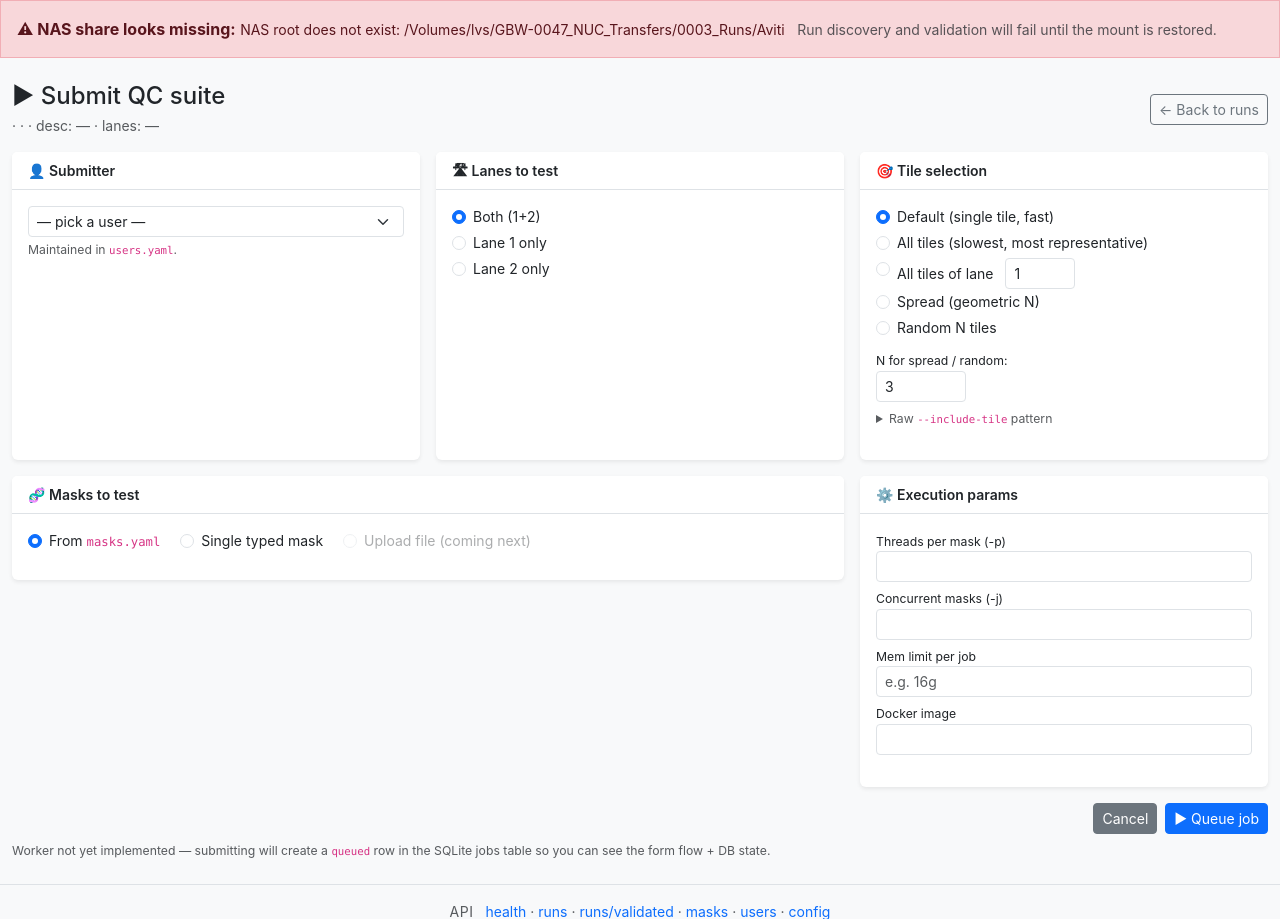
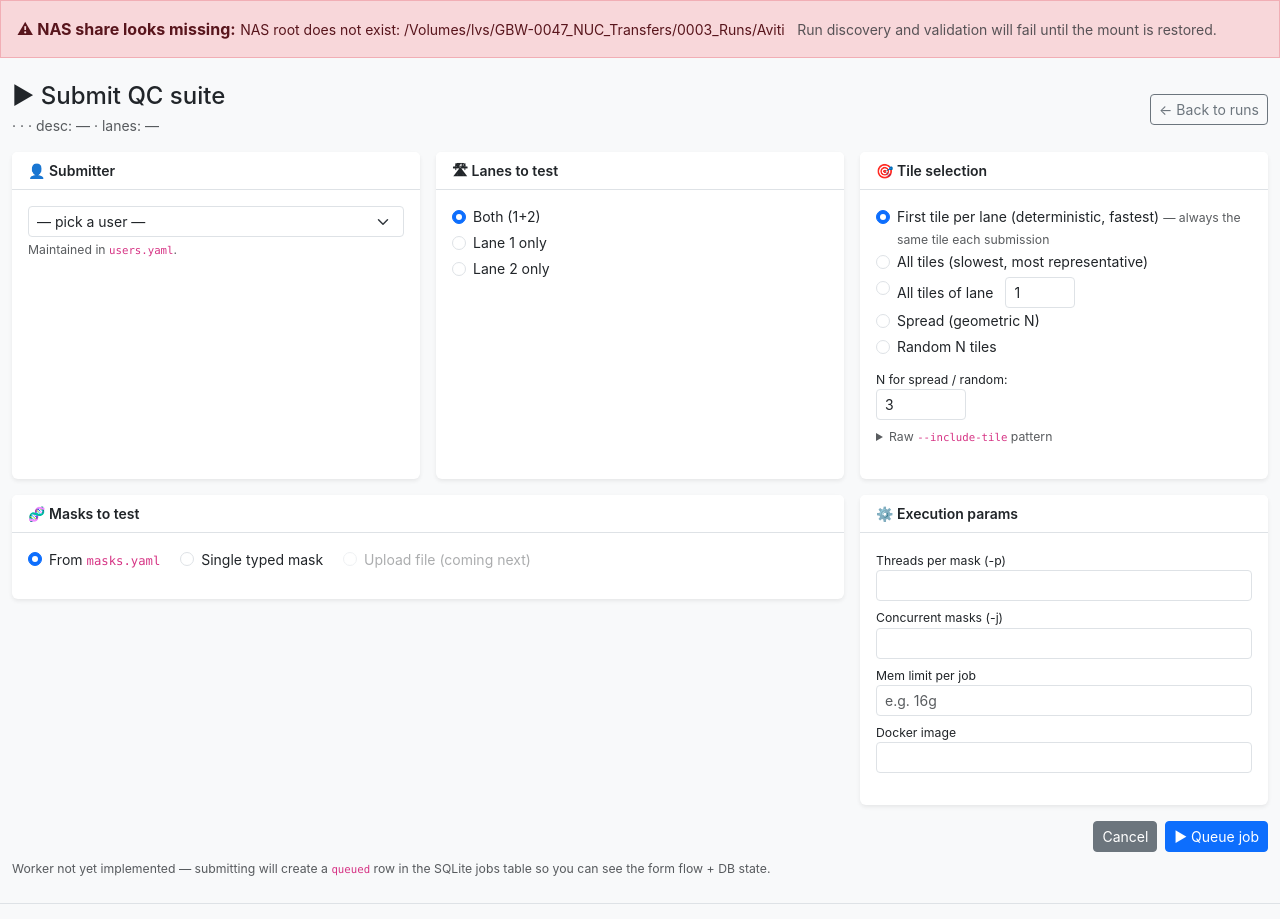
Before and after one commit to Nucleomics-VIB/aviti-tools, a Flask app: template aviti_test_mask/webui/templates/submit.html in a window 1280 px wide. Shown: the part 47-966 px from the top of the page. Run offline with Flask 3, Linux system fonts and the light colour scheme; the template is opened without the code that fills it, so the values that code supplies are empty; some libraries are stand-ins or nearby versions.

Commit message:
ui(webui): clarify 'default' tile mode label
Renames the radio label from 'Default (single tile, fast)' to
'First tile per lane (deterministic, fastest) — always the same
tile each submission'. The form value stays 'default' so existing
DB rows + resubmit flows keep working.

Co-Authored-By: Claude Opus 4.7 <noreply@anthropic.com>

```diff
--- a/aviti_test_mask/webui/templates/submit.html
+++ b/aviti_test_mask/webui/templates/submit.html
@@ -94,7 +94,10 @@
           <div class="form-check">
             <input class="form-check-input" type="radio" name="tiles_mode" value="default" id="tm_default"
                    {% if not clone or clone.tiles_mode == 'default' %}checked{% endif %}>
-            <label class="form-check-label" for="tm_default">Default (single tile, fast)</label>
+            <label class="form-check-label" for="tm_default">
+              First tile per lane (deterministic, fastest)
+              <span class="text-muted small">— always the same tile each submission</span>
+            </label>
           </div>
           <div class="form-check">
             <input class="form-check-input" type="radio" name="tiles_mode" value="all" id="tm_all"
```
